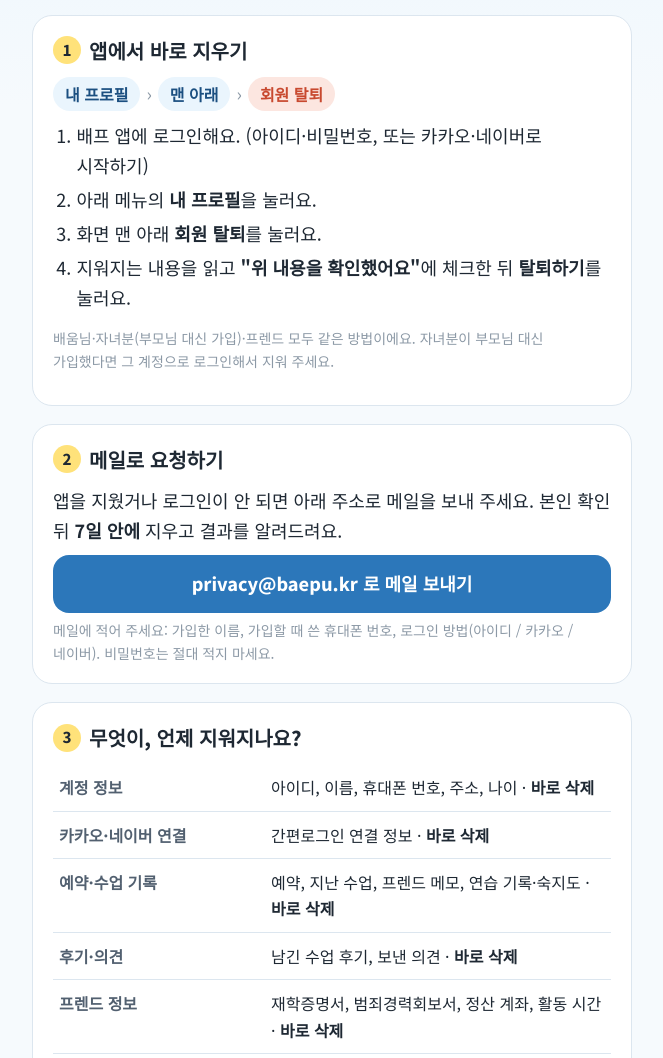
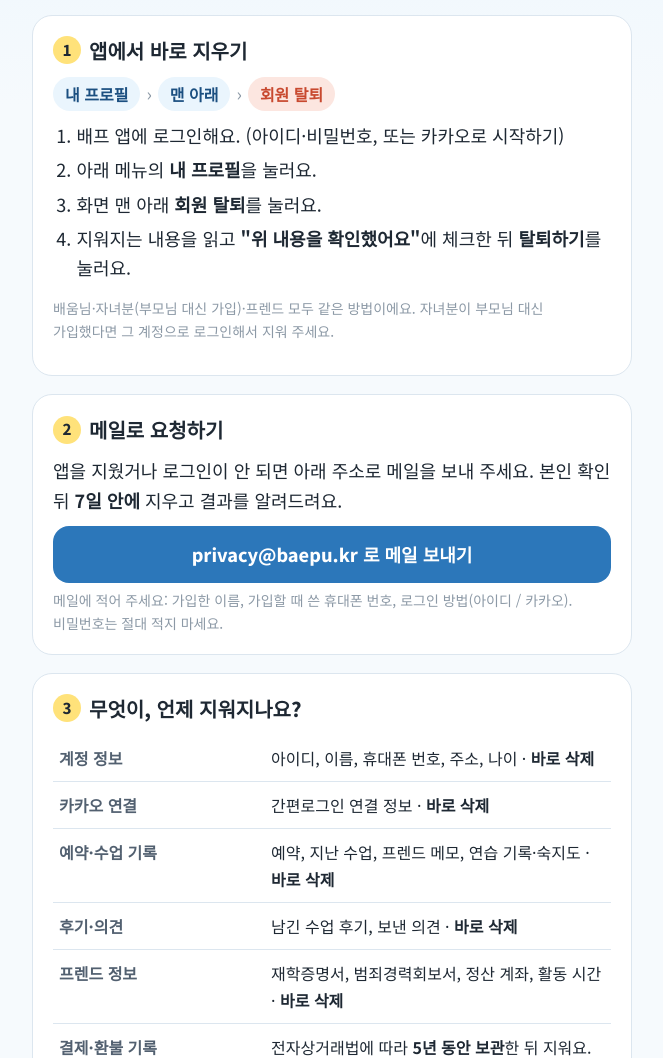
Before and after one commit to nanaumsin/baep, a plain HTML site: page web/delete-account.html in a window 1280 px wide. Shown: the part 215-1273 px from the top of the page, without its empty margins (308-971 px from the left). Drawn offline with Linux system fonts and the light colour scheme.

Commit message:
네이버 로그인 제외, APK 자동 빌드 추가
Co-Authored-By: Claude Opus 5.5 <noreply@anthropic.com>
Claude-Session: https://claude.ai/code/session_01BgBiEG84fL7AJFq73o7svd

```diff
--- a/web/auth-config.js
+++ b/web/auth-config.js
@@ -1,6 +1,7 @@
 /* 배프 간편로그인 설정
-   workerUrl : Cloudflare 워커 주소. 비워두면 카카오·네이버 버튼은 "준비 중" 안내(시연용 가입)만 해요.
-   kakao / naver : 버튼을 보여줄지 (네이버는 개발자센터 설정을 마친 뒤 true 로 바꿔요) */
+   workerUrl : Cloudflare 워커 주소. 비워두면 카카오 버튼은 "준비 중" 안내(시연용 가입)만 해요.
+   kakao : 카카오 버튼을 보여줄지
+   naver : 네이버 로그인은 쓰지 않기로 했어요 (false 유지) */
 window.BAEP_AUTH = {
   workerUrl: 'https://baep.bc0521.workers.dev',
   kakao: true,
--- a/web/delete-account.html
+++ b/web/delete-account.html
@@ -55,7 +55,7 @@ footer{text-align:center;color:var(--ink-3);font-size:14px}
   <h2><span class="n">1</span>앱에서 바로 지우기</h2>
   <div class="path"><span>내 프로필</span><i>›</i><span>맨 아래</span><i>›</i><span class="red">회원 탈퇴</span></div>
   <ol>
-   <li>배프 앱에 로그인해요. (아이디·비밀번호, 또는 카카오·네이버로 시작하기)</li>
+   <li>배프 앱에 로그인해요. (아이디·비밀번호, 또는 카카오로 시작하기)</li>
    <li>아래 메뉴의 <b>내 프로필</b>을 눌러요.</li>
    <li>화면 맨 아래 <b>회원 탈퇴</b>를 눌러요.</li>
    <li>지워지는 내용을 읽고 <b>"위 내용을 확인했어요"</b>에 체크한 뒤 <b>탈퇴하기</b>를 눌러요.</li>
@@ -68,14 +68,14 @@ footer{text-align:center;color:var(--ink-3);font-size:14px}
   <p style="margin:0">앱을 지웠거나 로그인이 안 되면 아래 주소로 메일을 보내 주세요. 본인 확인 뒤 <b>7일 안에</b> 지우고 결과를 알려드려요.</p>
   <!-- 바꿔 주세요: 실제 개인정보 담당 메일 주소로 바꿔 주세요 (아래 두 곳 모두) -->
   <a class="mail" href="mailto:privacy@baepu.kr?subject=%5B%EB%B0%B0%ED%94%84%5D%20%EA%B3%84%EC%A0%95%20%EC%82%AD%EC%A0%9C%20%EC%9A%94%EC%B2%AD">privacy@baepu.kr 로 메일 보내기</a>
-  <p class="muted" style="margin:0">메일에 적어 주세요: 가입한 이름, 가입할 때 쓴 휴대폰 번호, 로그인 방법(아이디 / 카카오 / 네이버). 비밀번호는 절대 적지 마세요.</p>
+  <p class="muted" style="margin:0">메일에 적어 주세요: 가입한 이름, 가입할 때 쓴 휴대폰 번호, 로그인 방법(아이디 / 카카오). 비밀번호는 절대 적지 마세요.</p>
  </section>
 
  <section class="card">
   <h2><span class="n">3</span>무엇이, 언제 지워지나요?</h2>
   <table>
    <tr><th>계정 정보</th><td>아이디, 이름, 휴대폰 번호, 주소, 나이 · <b>바로 삭제</b></td></tr>
-   <tr><th>카카오·네이버 연결</th><td>간편로그인 연결 정보 · <b>바로 삭제</b></td></tr>
+   <tr><th>카카오 연결</th><td>간편로그인 연결 정보 · <b>바로 삭제</b></td></tr>
    <tr><th>예약·수업 기록</th><td>예약, 지난 수업, 프렌드 메모, 연습 기록·숙지도 · <b>바로 삭제</b></td></tr>
    <tr><th>후기·의견</th><td>남긴 수업 후기, 보낸 의견 · <b>바로 삭제</b></td></tr>
    <tr><th>프렌드 정보</th><td>재학증명서, 범죄경력회보서, 정산 계좌, 활동 시간 · <b>바로 삭제</b></td></tr>
```
Also changed, not shown: web/privacy.html (+2 -2 lines), 2 other files.
